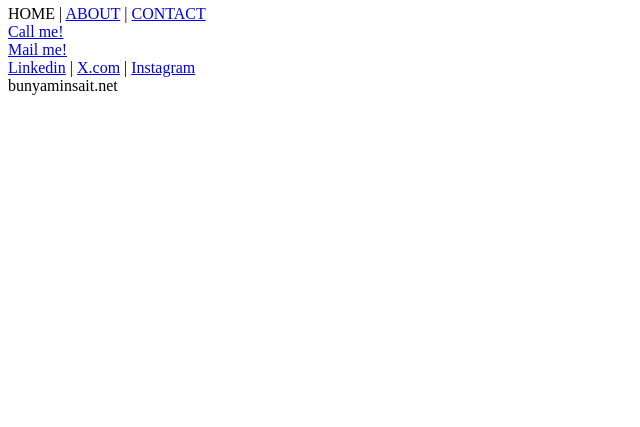
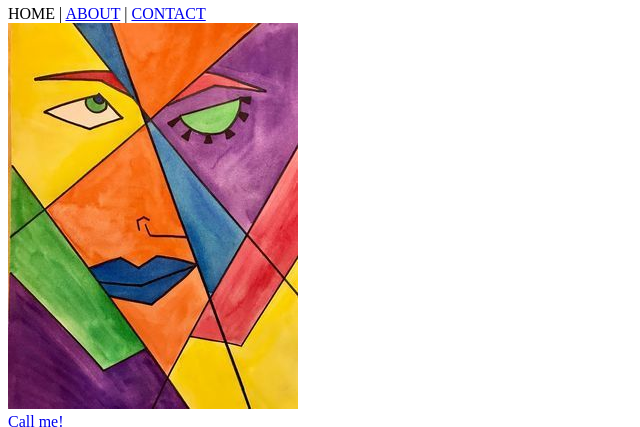
Before and after one commit to BunyaminSait/T144HTMLCSSJS, a plain HTML site: page index.html in a window 1280 px wide. Shown: the part 62-489 px from the top of the page, without its empty margins (0-640 px from the left). Drawn offline with Linux system fonts and the light colour scheme.

Commit message:
HTML Gun Sonu

```diff
--- a/index.html
+++ b/index.html
@@ -14,7 +14,7 @@
 
     <div class="content" id="body_2">
         <div class="about">
-            <div class="photo"></div>
+            <div class="photo"><img src="assets/img/5ab02401b8762996c0918d3b1f619852.jpg" alt=""></div>
             <div class="description">
                 <div class="toolbar"></div>
             </div>
@@ -24,7 +24,7 @@
     <div class="footer"  id="body_3">
             <div class="phone" id="f1"><a href="tel:+905551234564">Call me!</a></div>
             <div class="email" id="f2"><a href="mailto:bunyaminsait@bunyaminsait.net">Mail me!</a></div>
-            <div class="social" id="f3"><a href="http://www.linkedin.com" target="_blank">Linkedin</a> | <a href="http://www.x.com" target="_blank">X.com</a> | <a href="http://www.instagram.com" target="_blank">Instagram</a></div>
+            <div class="social" id="f3"><a href="http://www.linkedin.com" target="_blank"><img src="assets/img/link.png" alt="linkedin" width="32" height="32"></a>  <a href="http://www.x.com" target="_blank"><img src="assets/img/x.png" alt="X.com" width="40" height="32"></a>  <a href="http://www.instagram.com" target="_blank"><img src="assets/img/inst.png" alt="Instagram" width="32" height="32"></a></div>
             <div class="copyright" id="f1">bunyaminsait.net</div>
     </div>
 
```
Also changed, not shown: assets/img/5ab02401b8762996c0918d3b1f619852.jpg (added), assets/img/inst.png (added), assets/img/link.png (added), assets/img/x.png (added).
